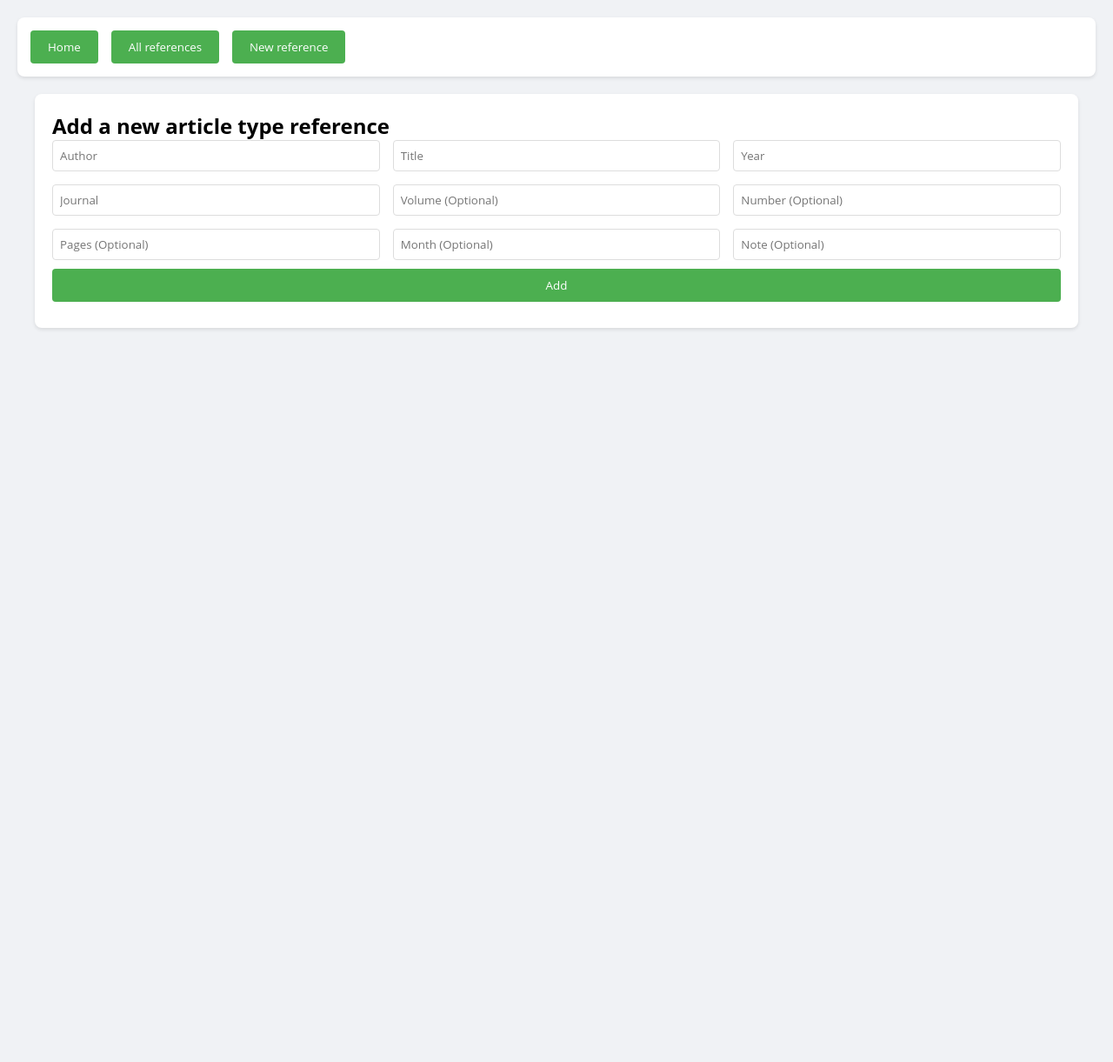
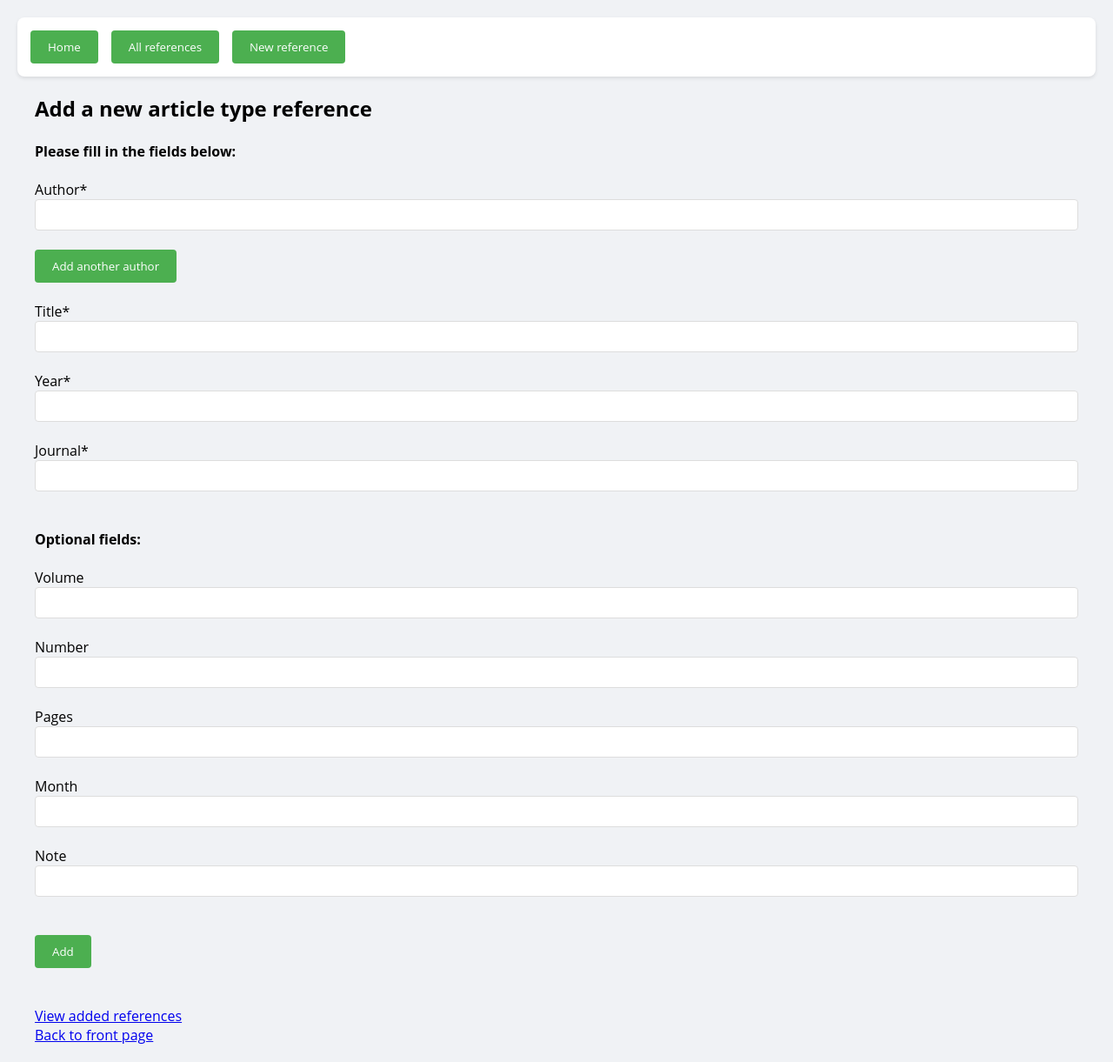
Before and after one commit to t0ffe/OhTu-miniprojekti, a Flask app: page /new_reference in a window 1280 px wide. Shown: the whole page at 87% size. Before the commit the page ends 379 px from the top, so only its background shows below. Run offline with Flask 3, Linux system fonts and the light colour scheme.

Commit message:
#16 Useampi author lisätty

```diff
--- a/src/app.py
+++ b/src/app.py
@@ -22,7 +22,7 @@ def new():
 
 @app.route("/create_reference", methods=["POST"])
 def reference_creation():
-    author = request.form.get("author")
+    authors = request.form.getlist("author")
     title = request.form.get("title")
     journal = request.form.get("journal")
     year = request.form.get("year")
@@ -34,10 +34,10 @@ def reference_creation():
 
     try:
         validate_reference(
-            author, title, journal, year, volume, number, pages, month, note
+            authors, title, journal, year, volume, number, pages, month, note
         )
         create_reference(
-            author, title, journal, year, volume, number, pages, month, note
+            authors, title, journal, year, volume, number, pages, month, note
         )
         flash("Succesfully added reference!")
         return redirect("/new_reference")
--- a/src/db_helper.py
+++ b/src/db_helper.py
@@ -1,7 +1,8 @@
 from sqlalchemy import text
 from config import db, app
 
-TABLE_NAME = "articles"
+ARTICLE_TABLE = "articles"
+AUTHOR_TABLE = "authors"
 
 
 def table_exists(name):
@@ -21,24 +22,28 @@ def table_exists(name):
 
 
 def reset_db():
-    print(f"Clearing contents from table {TABLE_NAME}")
-    sql = text(f"DELETE FROM {TABLE_NAME}")
+    print(f"Clearing contents from table {AUTHOR_TABLE}")
+    sql = text(f"DELETE FROM {AUTHOR_TABLE}")
+    db.session.execute(sql)
+    db.session.commit()
+
+    print(f"Clearing contents from table {ARTICLE_TABLE}")
+    sql = text(f"DELETE FROM {ARTICLE_TABLE}")
     db.session.execute(sql)
     db.session.commit()
 
 
 def setup_db():
-    if table_exists(TABLE_NAME):
-        print(f"Table {TABLE_NAME} exists, dropping")
-        sql = text(f"DROP TABLE {TABLE_NAME}")
+    if table_exists(ARTICLE_TABLE):
+        print(f"Table {ARTICLE_TABLE} exists, dropping")
+        sql = text(f"DROP TABLE {ARTICLE_TABLE} CASCADE")
         db.session.execute(sql)
         db.session.commit()
 
-    print(f"Creating table {TABLE_NAME}")
+    print(f"Creating table {ARTICLE_TABLE}")
     sql = text(
-        f"CREATE TABLE {TABLE_NAME} ("
+        f"CREATE TABLE {ARTICLE_TABLE} ("
         "  id SERIAL PRIMARY KEY, "
-        "  author TEXT NOT NULL, "
         "  title TEXT NOT NULL, "
         "  journal TEXT NOT NULL,"
         "  year INT NOT NULL,"
@@ -53,6 +58,24 @@ def setup_db():
     db.session.execute(sql)
     db.session.commit()
 
+    if table_exists(AUTHOR_TABLE):
+        print(f"Table {AUTHOR_TABLE} exists, dropping")
+        sql = text(f"DROP TABLE {AUTHOR_TABLE}")
+        db.session.execute(sql)
+        db.session.commit()
+
+    print(f"Creating table {AUTHOR_TABLE}")
+    sql = text(
+        f"CREATE TABLE {AUTHOR_TABLE} ("
+        "  id SERIAL PRIMARY KEY, "
+        "  author TEXT NOT NULL, "
+        "  reference_id INT, FOREIGN KEY(reference_id) REFERENCES articles(id)"
+        ")"
+    )
+
+    db.session.execute(sql)
+    db.session.commit()
+
 
 if __name__ == "__main__":
     with app.app_context():
--- a/src/templates/new_reference.html
+++ b/src/templates/new_reference.html
@@ -5,42 +5,103 @@ References App
 {% endblock %}
 
 {% block body %}
-<div class="form-section">
-  <h2>Add a new article type reference</h2>
-    <form action="/create_reference" method="post" onsubmit="return check(this)" >
-      <div class="form-grid">
-        <div>
-          <input placeholder="Author" type="text" name="author" minlength="1" maxlength="200" required>
-        </div>
-        <div>
-          <input placeholder="Title" type="text" name="title" minlength="1" maxlength="200" required>
-        </div>
-        <div>
-          <input placeholder="Year" type="number" name="year" min="1" max="2100" required>
-        </div>
-        <div>
-          <input placeholder="Journal" type="text" name="journal" minlength="1" maxlength="200" required><br>
-        </div>
-        <div>
-          <input placeholder="Volume (Optional)" type="number" name="volume" min="1" max="5000">
-        </div>
-        <div>
-          <input placeholder="Number (Optional)" type="number" name="number" min="1" max="5000">
-        </div>
-        <div>
-          <input placeholder="Pages (Optional)" type="text" name="pages" minlength="1" maxlength="200">
-        </div>
-        <div>
-          <input placeholder="Month (Optional)" type="number" name="month" min="1" max="12">
-        </div>
-        <div>
-          <input placeholder="Note (Optional)" type="text" name="note" minlength="1" maxlength="200"><br>
-        </div>
-      </div>
-      <button class="button add-reference-button" type="submit">
-        Add
-      </button>
-    </form>
+<script>
+  function add_author() {
+    var container = document.getElementById("added-authors");
+
+    var Authors = document.getElementsByClassName("author-container").length;
+
+    if (Authors > 10) {
+        alert("You can only add max 10 authors")
+        return;
+    }
+
+    const newDiv = document.createElement("div");
+    newDiv.className = "author-container";
+    newDiv.style.marginTop = "10px";
+
+    const newChoice = document.createElement("label");
+    newChoice.textContent = "Author*";
+    newDiv.appendChild(newChoice);
+
+    const newElem = document.createElement("input");
+    newElem.setAttribute("type", "text");
+    newElem.setAttribute("name", "author");
+    newElem.setAttribute("minlength", "1");
+    newElem.setAttribute("maxlength", "200");
+    newElem.setAttribute("required", "");
+
+    newDiv.appendChild(newElem);
+    newDiv.appendChild(document.createElement("br"));
+    container.appendChild(newDiv)
+  }
+</script>
+
+<h2>Add a new article type reference</h2>
+<br>
+<h4>Please fill in the fields below:</h4>
+<br>
+<form action="/create_reference" method="post" onsubmit="return check(this)" >
+  {% with messages = get_flashed_messages() %}
+    {% if messages %}
+      <ul>
+      {% for message in messages %}
+        <li>{{ message }}</li>
+      {% endfor %}
+      </ul>
+    {% endif %}
+  {% endwith %}
+  <label for="content">Author*</label>
+  <input type="text" name="author" minlength="1" maxlength="200" required>
+  <div id="added-authors"></div>
+  <br>
+  <button type="button" onclick="add_author()">Add another author </button>
+  <br>
+  <br>
+  <label for="content">Title*</label>
+  <input type="text" name="title" minlength="1" maxlength="200" required>
+  <br>
+  <br>
+  <label for="content">Year*</label>
+  <input type="number" name="year" min="1" max="2100" required>
+  <br>
+  <br>
+  <label for="content">Journal*</label>
+  <input type="text" name="journal" minlength="1" maxlength="200" required><br>
+  <br>
+  <br>
+  <b>Optional fields:</b><br>
+  <br>
+  <label for="content">Volume</label>
+  <input type="number" name="volume" min="1" max="5000">
+  <br>
+  <br>
+  <label for="content">Number</label>
+  <input type="number" name="number" min="1" max="5000">
+  <br>
+  <br>
+  <label for="content">Pages</label>
+  <input type="text" name="pages" minlength="1" maxlength="200">
+  <br>
+  <br>
+  <label for="content">Month</label>
+  <input type="number" name="month" min="1" max="12">
+  <br>
+  <br>
+  <label for="content">Note</label>
+  <input type="text" name="note" minlength="1" maxlength="200"><br>
+  <br>
+  <br>
+  <button type="submit">
+    Add
+  </button>
+</form>
+<br>
+<br>
+<div>
+  <a href="/list_references">View added references</a>
+  <br>
+  <p><a href="/">Back to front page</a></p>
 </div>
 {% with messages = get_flashed_messages() %}
   {% if messages %}
```
Also changed, not shown: src/entities/reference.py (+19 -3 lines), src/repositories/reference_repository.py (+21 -5 lines), src/tests/validate_reference_test.py (+7 -1 lines), src/util.py (+6 -3 lines).
